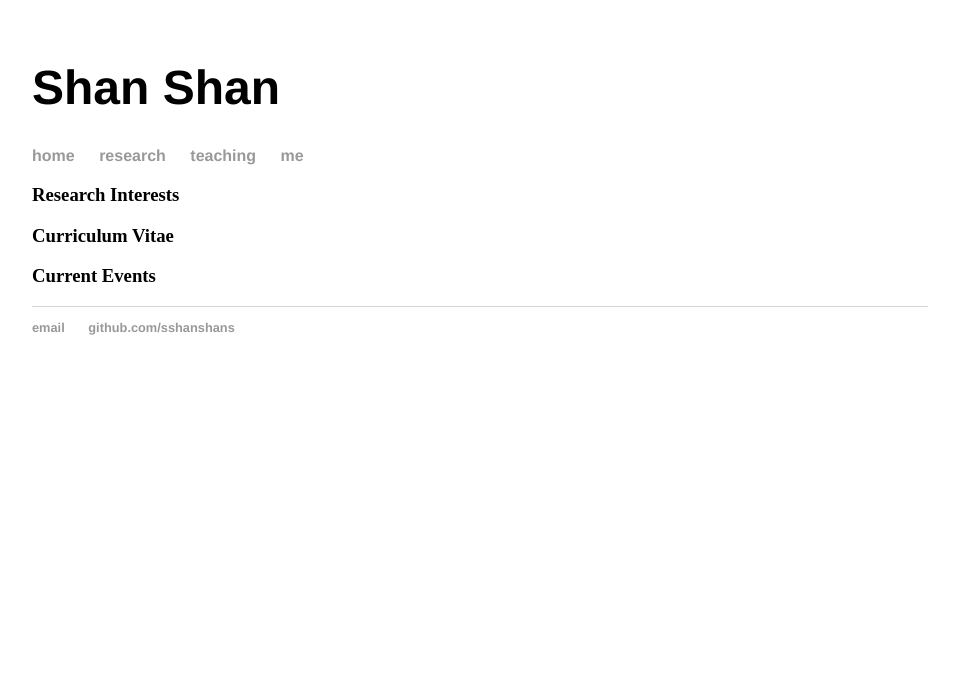
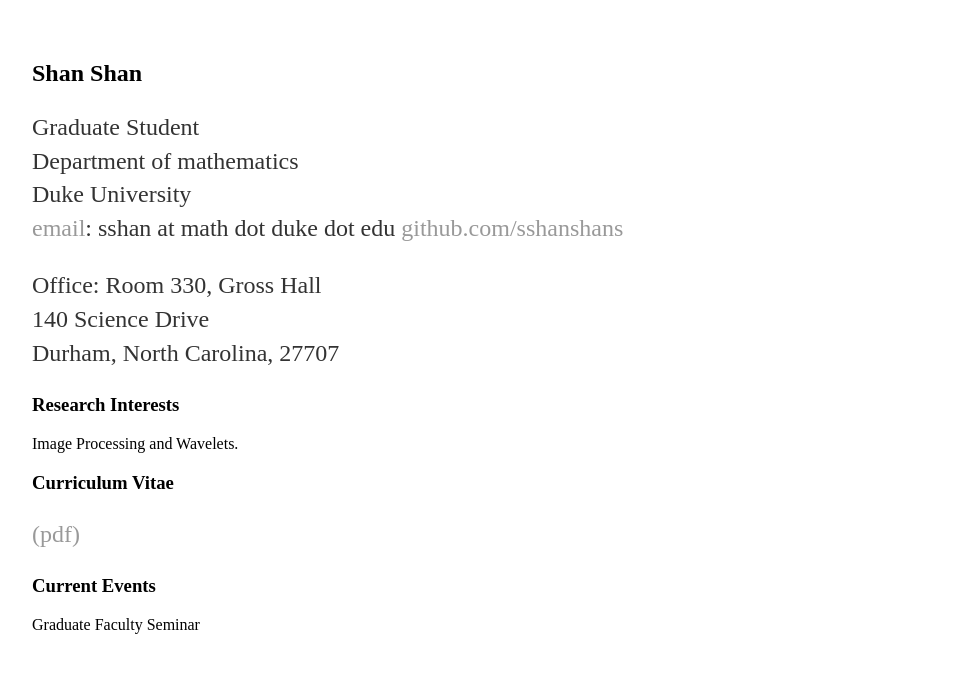
Before and after one commit to sshanshans/sshanshans.github.io, a Jekyll site: the page built from index.html, in a window 1280 px wide. Shown: the top 673 px of the page, without its empty margins (160-1119 px from the left). Built offline with Jekyll 4.4.1, drawn with Linux system fonts in a browser that asks for light colours.

Commit message:
Update default.html

```diff
--- a/_layouts/default.html
+++ b/_layouts/default.html
@@ -10,29 +10,33 @@
 		<body>
     <div class="wrapper">
       <header>
-                    <h1>Shan Shan</h1>
+        <h2>Shan Shan</h2>
+        <p>Graduate Student <br>
+        Department of mathematics <br>
+        Duke University <br>
+        <a href="mailto:sshan@math.duke.edu">email</a>: sshan at math dot duke dot edu
+        <a href="https://github.com/sshanshans">github.com/sshanshans</a>
+        </p>
 
-			<nav>
-	    		<ul>
-	        		<li><a href="/">home</a></li>
-	        		<li><a href="{{ BASE_PATH }}/research/research.html">research</a></li>
-		        	<li><a href="{{ BASE_PATH }}/teaching/teaching.html">teaching</a></li>
-	        		<li><a href="{{ BASE_PATH }}/AboutMe/aboutme.html">me</a></li>
-	    		</ul>
-			</nav>
-
+        <p> Office: Room 330, Gross Hall <br>
+        140 Science Drive <br>
+        Durham, North Carolina, 27707
+        </p>
       </header>
       <section>
+
 <h3>Research Interests</h3>
-			<h3>Curriculum Vitae</h3>
+Image Processing and Wavelets.
+
+<h3>Curriculum Vitae</h3> <p> <a href="mailto:sshan@math.duke.edu">(pdf)</a> </p>
+
 <h3>Current Events</h3>
+Graduate Faculty Seminar
+
 	</section>
 	</div><!-- /.container -->
-			<footer>
-	    		<ul>
-	        		<li><a href="mailto:sshan@math.duke.edu">email</a></li>
-	        		<li><a href="https://github.com/sshanshans">github.com/sshanshans</a></li>
-				</ul>
-			</footer>
+	<script src="javascripts/scale.fix.js"></script>
+
+
 	        </body>
 	</html>
```
Lines whose indentation alone changed are shown as unchanged.
